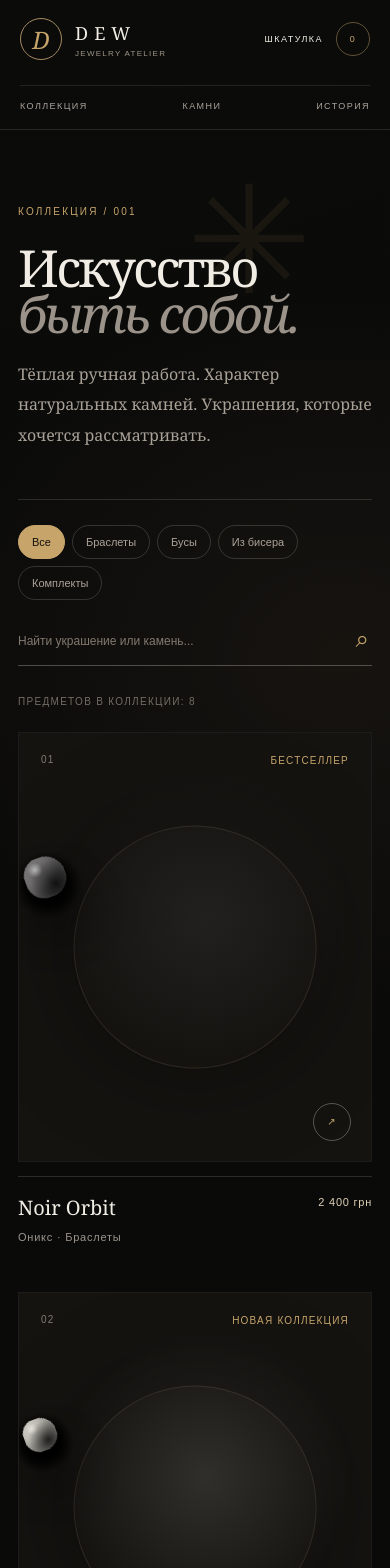
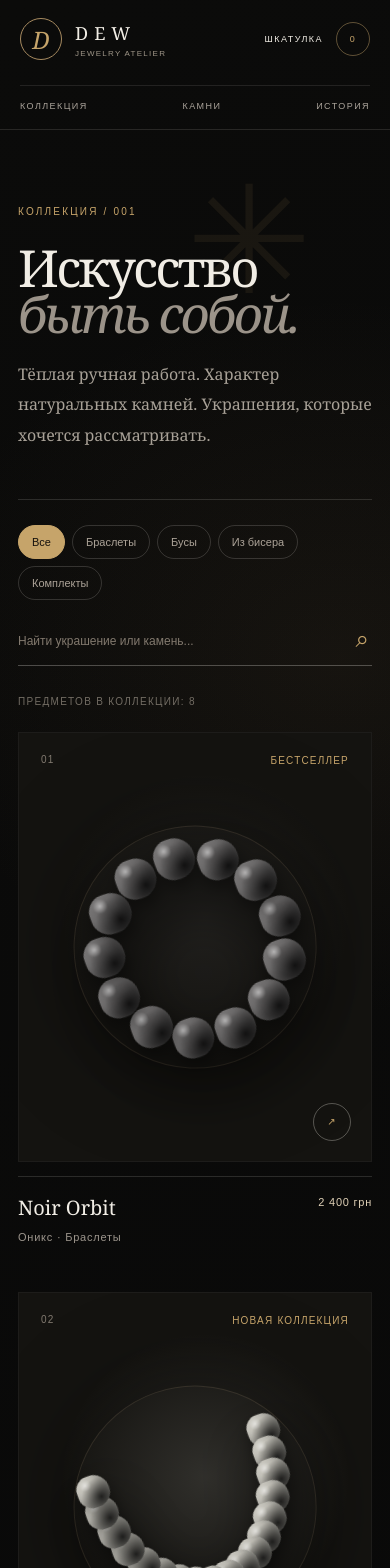
Before and after one commit to RayZenGRealy/DewSite, a Next.js app: page /catalog in a window 390 px wide. Shown: the top 1568 px of the page. Built offline with nearby package versions, Linux system fonts and the light colour scheme.

Commit message:
fix: position jewelry beads as responsive art

```diff
--- a/components/jewelry-artwork.tsx
+++ b/components/jewelry-artwork.tsx
@@ -11,6 +11,7 @@ export function JewelryArtwork({
   small?: boolean;
 }) {
   const count = art === "necklace" ? 18 : art === "beads" ? 20 : 13;
+
   return (
     <div
       className={`piece-art piece-art-${art} ${small ? "piece-art-small" : ""}`}
@@ -20,12 +21,22 @@ export function JewelryArtwork({
     >
       <span className="piece-art-ring" aria-hidden="true" />
       <div className="piece-beads" aria-hidden="true">
-        {Array.from({ length: count }, (_, index) => (
-          <i
-            key={index}
-            style={{ "--bead-index": index, "--bead-count": count } as CSSProperties}
-          />
-        ))}
+        {Array.from({ length: count }, (_, index) => {
+          const angle = art === "necklace"
+            ? Math.PI * (index / (count - 1))
+            : 2 * Math.PI * (index / count);
+          const radius = art === "beads" ? 22 + (index % 3) * 6 : 33;
+          const x = 50 + radius * Math.cos(angle);
+          const y = art === "necklace"
+            ? 32 + 46 * Math.sin(angle)
+            : 50 + radius * Math.sin(angle);
+          return (
+            <i
+              key={index}
+              style={{ left: `${x}%`, top: `${y}%`, transform: "translate(-50%, -50%)" }}
+            />
+          );
+        })}
       </div>
     </div>
   );
```
